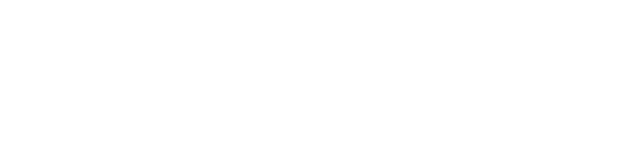
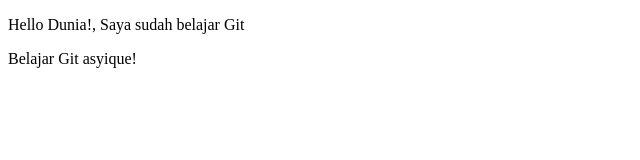
Before and after one commit to HFOURM/Pratikum-Algoritma, a plain HTML site: page index.html in a window 1280 px wide. Shown: the whole page, without its empty margins (0-640 px from the left). Drawn offline with Linux system fonts and the light colour scheme.

Commit message:
belajar git greget!

```diff
--- a/index.html
+++ b/index.html
@@ -1,9 +1,10 @@
 <!DOCTYPE html>
 <html lang="en">
 <head>
-    <title>Document</title>
+    <title>Belajar Git - Project 01</title>
 </head>
 <body>
-
+    <p>Hello Dunia!, Saya sudah belajar Git</p>
+    <p>Belajar Git asyique!</p>
 </body>
 </html>
```
